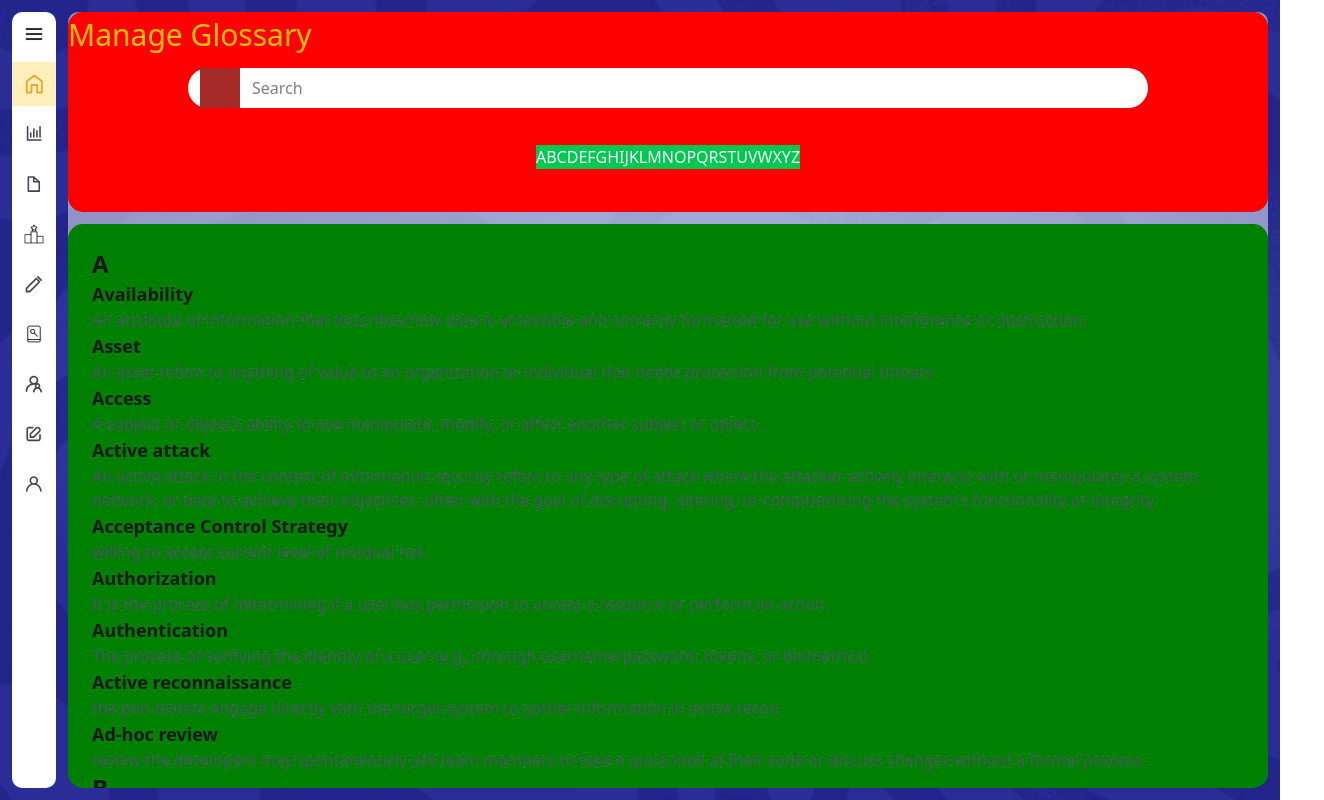
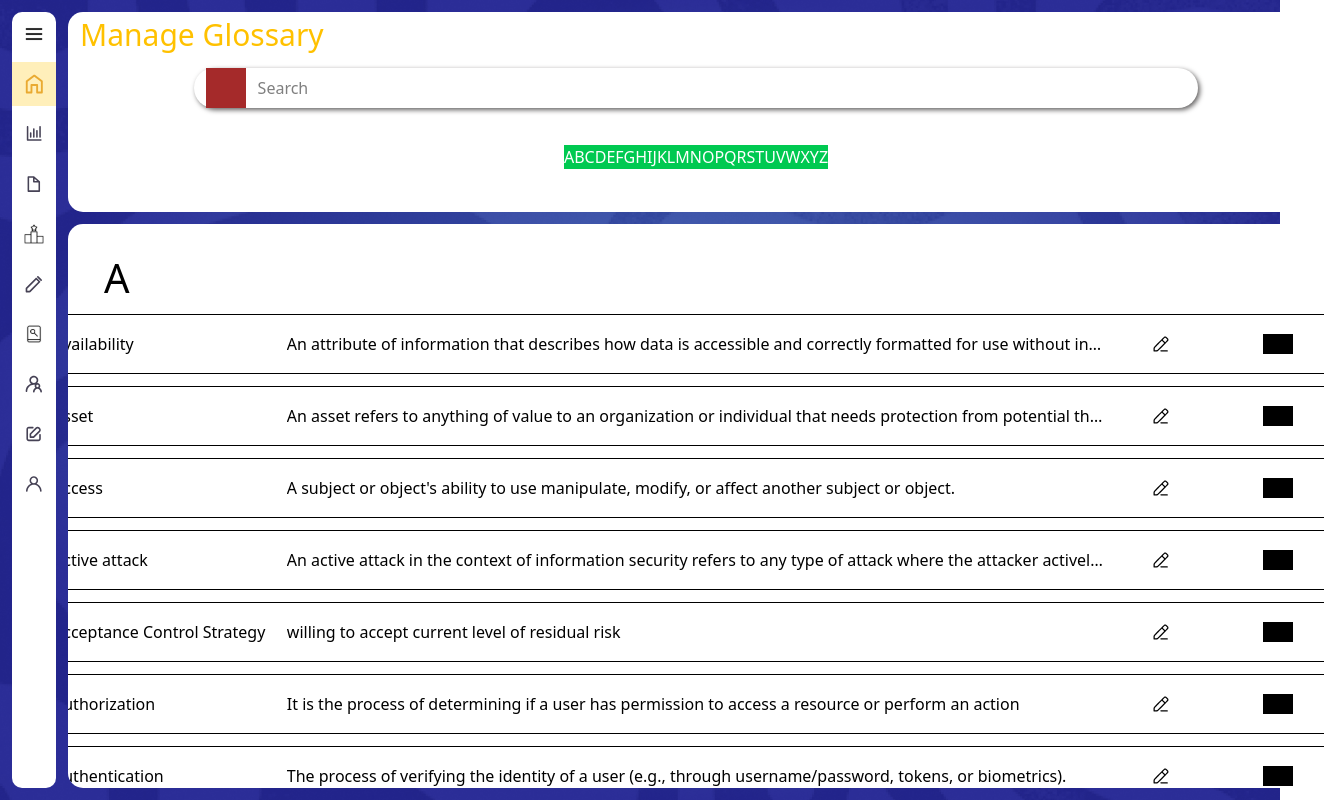
Before and after one commit to salles4/NU-Mindify-Web, a React (Vite) app: page /glossary in a window 1280 px wide. Shown: the whole page, 1324 px wide, since content can reach past the window. Built offline with nearby package versions, Linux system fonts and the light colour scheme.

Commit message:
kulang pa ng active sa glossary

```diff
--- a/src/index.css
+++ b/src/index.css
@@ -15,9 +15,13 @@
     --icon_size: 20px;
     --menu-text: 16px;
 
-    --content-container-height: calc(var(--main_height) - (var(--spacing) * 3));
+    --content-container-height: calc(var(--main_height) - (var(--spacing) * 2));
 
     --glossary-header-height: 200px;
+
+    --glossary-body-height: calc(var(--content-container-height) - var(--glossary-header-height) - var(--spacing));
+
+    --per-word-width: 1300px;
   }
 
 * {
@@ -58,6 +62,7 @@
   -ms-overflow-style: none;
   overflow: visible;
 }
+
 .side-menu::-webkit-scrollbar {
   display: none;
 }
@@ -119,14 +124,17 @@
 
 .selected .active-btn-txt{
   filter: invert(66%) sepia(96%) saturate(350%) hue-rotate(1deg) brightness(105%) contrast(105%);
+  transition: .3s;
 }
 
 .selected .active-mainIcon{
   filter: invert(66%) sepia(96%) saturate(350%) hue-rotate(1deg) brightness(105%) contrast(105%);
+  transition: .3s;
 }
 
 .selected .mainIcon {
   filter: invert(70%) sepia(100%) saturate(350%) hue-rotate(1deg) brightness(100%) contrast(85%);
+  transition: .3s;
 }
 
 
@@ -144,6 +152,7 @@
   align-items: center;
   background-color: transparent;
   cursor: pointer;
+  transition: .3s;
 }
 
 .btn-icon:hover .mainIcon{
@@ -157,6 +166,7 @@
   align-items: center;
   padding: 0;
   cursor: pointer;
+  transition: .3s;
 }
 
 .active-btn-icon:hover .active-mainIcon{
@@ -178,6 +188,7 @@
   justify-content: center;
   align-items: center;
   margin: var(--mini-spacing) 0 var(--mini-spacing) 0;
+
 }
 
 .avatar-container{
@@ -186,6 +197,7 @@
   box-shadow: 0 0 0 4px red;
   outline: 2px solid red;
   /* outline-offset: 4px;  */
+  transition: .3s;
 }
 
 .name-container{
@@ -196,10 +208,12 @@
   justify-content: center;
   align-items: center;
   margin: 0 0 var(--mini-spacing) 0;
+  transition: .3s;
 }
 .user-name{
   font-size: 18px;
   font-weight: 700;
+  transition: .3s;
   color: #FFEFBA;
 }
 
@@ -207,6 +221,7 @@
   font-size: 12px;
   color: #6a7282;
   font-weight: 500;
+  transition: .3s;
 }
 
 /********************************/
@@ -221,6 +236,7 @@
   height: var(--icon_size);
   max-width: var(--icon_size);
   overflow: hidden;
+  transition: .3s;
 }
 
 .active-mainIcon{
@@ -234,7 +250,7 @@
 .active-btn-txt{
   font-size: var(--menu-text);
   margin: 0 0 0 var(--spacing);
-  transition: .1s;
+  transition: .3s;
   color: black;
 }
 
@@ -246,7 +262,7 @@
 .content-container{
   width: 100%;
   height: var(--content-container-height);
-  background-color: rgba(255, 255, 255, 0.5);
+  /* background-color: rgba(255, 255, 255, 0.5); */
   margin: 0 0 0 var(--spacing);
   transition: .3s;
   border-radius: 10px;
@@ -265,15 +281,15 @@
 .glossary-header{
   width: 100%;
   height: var(--glossary-header-height);
-  background-color: red;
+  background-color: white;
   border-radius: 15px;
   margin: 0 0 var(--spacing) 0;
 }
 
 .glossary-body{
   width: 100%;
-  height: calc(var(--content-container-height) - var(--glossary-header-height));
-  background-color: green;
+  height: var(--glossary-body-height);
+  background-color: white;
   border-radius: 15px;
   overflow: hidden;
   overflow-y: auto;
@@ -300,6 +316,7 @@
 .glossary-title{
   font-size: 30px;
   color: #FFC100;
+  margin: 0 0 0 var(--spacing);
 }
 
 
@@ -320,6 +337,8 @@
   display: flex;
   align-items: center;
   padding: 0 var(--spacing);
+  box-shadow: 2px 2px 5px rgb(99, 97, 97);
+
 }
 
 .search-btn {
@@ -336,7 +355,7 @@
   height: 100%;
   border: none;
   outline: none;
-  padding: 0 var(--mini-spacing);
+  padding: 0 var(--mini-spacing) 0;
   color: black;
 }
 
@@ -349,9 +368,75 @@
   align-items: center;
 }
 
+.letter-title{
+  font-size: 40px;
+  color: black;
+}
+
+
+
+.word-main-container{
+  width: 100%;
+  height: auto;
+  /* background-color: red; */
+  margin: 0 0 calc(var(--spacing) * 2) 0;
+  padding: 0 var(--spacing) var(--spacing) var(--spacing);
+}
+
+.all-word-def-container{
+  width: 100%;
+  height: 100%;
+  /* background-color: blue; */
+  display: flex;
+  flex-direction: column;
+  justify-content: center;
+  align-items: center;
+}
+
+.per-word-container{
+  width: var(--per-word-width);
+  height: 60px;
+  display: flex;
+  padding: 0 var(--mini-spacing) 0 var(--mini-spacing);
+  align-items: center;
+  margin: var(--mini-spacing) 0 var(--mini-spacing) 0;
+  border: 1px solid black;
+  border-radius: 10px;
+}
+
+.word-container{
+  width: calc(var(--per-word-width) / 5);
+  color: black;
+}
+
+.meaning-container{
+  width: calc(var(--per-word-width) / 2 * 1.4);
+  white-space: nowrap;
+  overflow: hidden;
+  text-overflow: ellipsis;
+  color: black;
+}
+
+.gege{
+  width: calc(var(--per-word-width) / 5);
+  /* background-color: pink; */
+  display: flex;
+  justify-content: space-around;
+}
+
+.dropdown{
+  width: 30px;
+  background-color: black;
+}
+
 /********************************/
 
 /* *********************************************************************************************************** */
+
+
+
+
+
 
 
 /* ------------------------------------------- IGNORE THIS !!! ---------------------------- */
--- a/src/pages/glossary/ManageGlossary.jsx
+++ b/src/pages/glossary/ManageGlossary.jsx
@@ -1,5 +1,6 @@
 import { useRef, } from "react";
 import terms from '../../data/GlossaryTerms.json'
+import edit from '../../assets/edit.svg'
 
 export default function ManageGlossary() {
     const letters = 'ABCDEFGHIJKLMNOPQRSTUVWXYZ'.split('');
@@ -48,14 +49,21 @@ export default function ManageGlossary() {
 
             <div className="glossary-body">
                 {letters.map((letter) => (
-                    <div key={letter} ref={(el) => (termRefs.current[letter] = el)}>
-                        <h2 className="text-2xl font-bold my-4">{letter}</h2>
+                    <div key={letter} ref={(el) => (termRefs.current[letter] = el)} className="word-main-container">
+                        <h2 className="letter-title">{letter}</h2>
                         {groupedTerms[letter]?.length > 0 ? (
-                            <div className="space-y-4">
+                            <div className="all-word-def-container">
                                 {groupedTerms[letter].map((term, idx) => (
-                                    <div key={idx}>
-                                        <h3 className="text-lg font-semibold">{term.word}</h3>
-                                        <p className="text-gray-600">{term.meaning}</p>
+                                    <div key={idx} className="per-word-container">
+                                        <h3 className="word-container">{term.word}</h3>
+                                        <p className="meaning-container">{term.meaning}</p>
+
+                                        <div className="gege">
+                                            <img src={edit} className="mainIcon"></img>
+                                            <div className="dropdown">
+                                            </div>
+                                        </div>
+
                                     </div>
                                 ))}
                             </div>
```
Also changed, not shown: src/assets/dropdown.svg (added).
